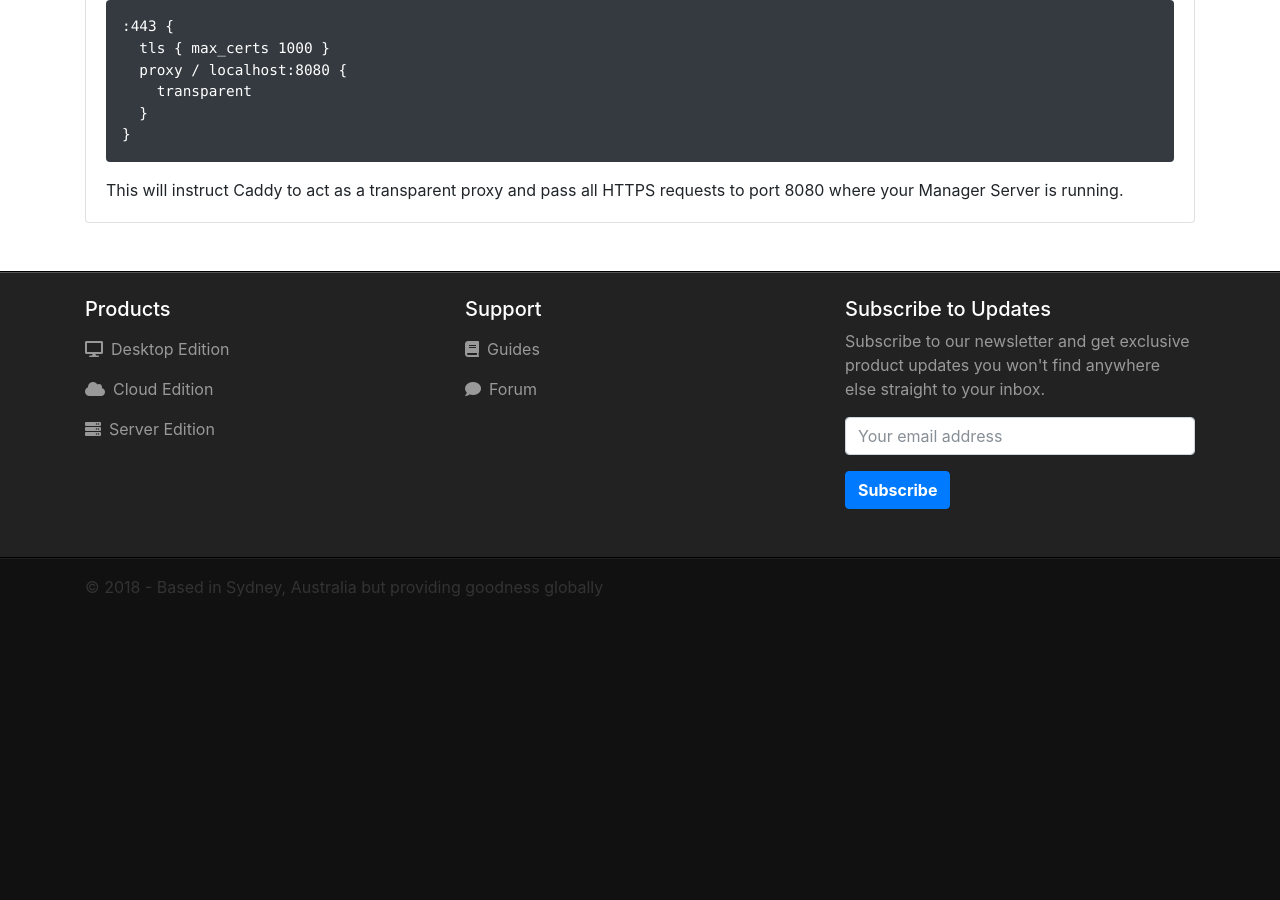
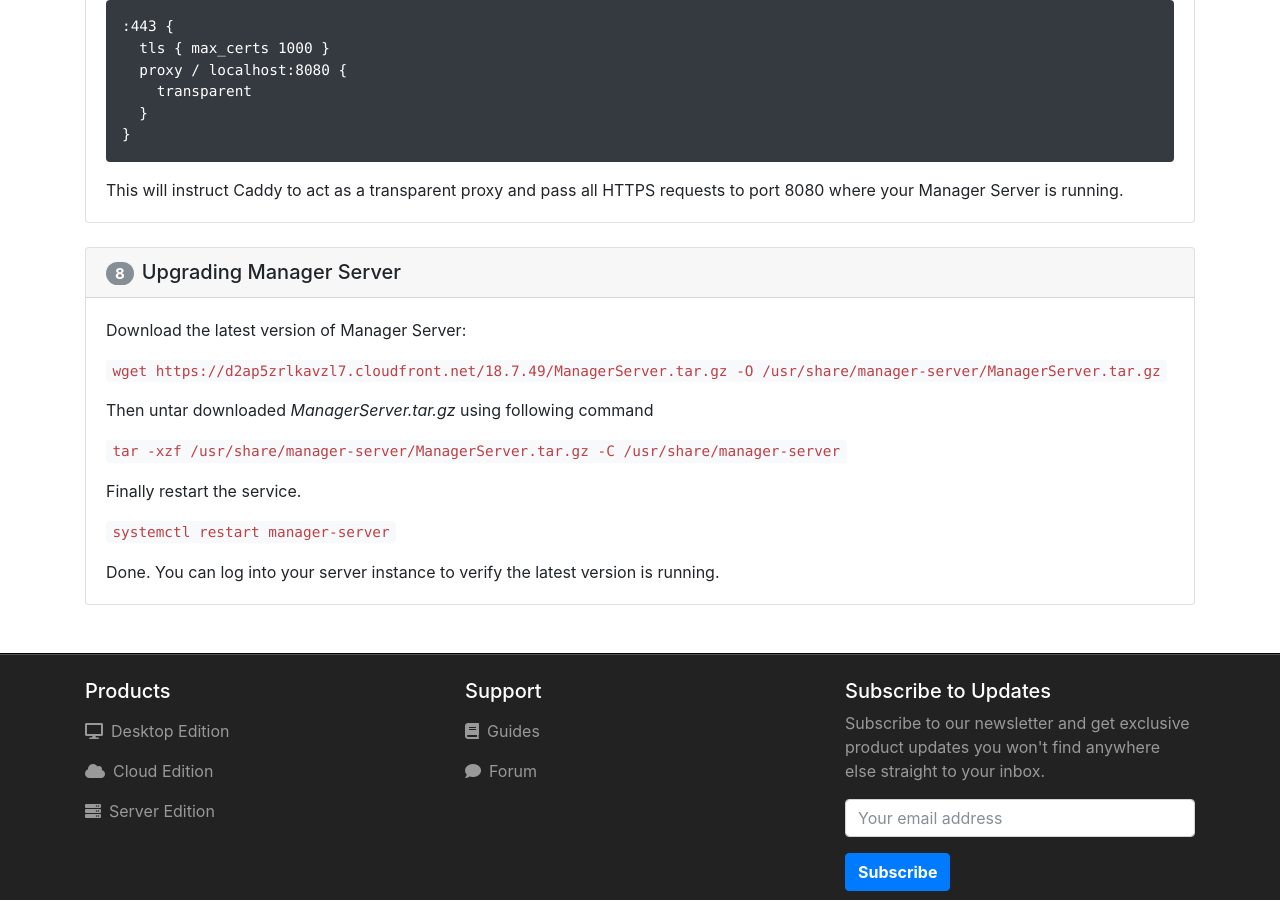
Before and after one commit to 3etechinns/www.manager.io, a Jekyll site: the page built from server/installation/ubuntu/index.html, in a window 1280 px wide and 900 px high, scrolled down 2793 px. Built offline with Jekyll 4.4.1, drawn with Linux system fonts in a browser that asks for light colours; nearby versions of some CDN libraries; comment, search, counter and statistics services are not loaded; before the commit the page ends 3408 px from its top, so only the background shows below that; some of the changed text lies outside the part shown.

Commit message:
no message

```diff
--- a/server/installation/ubuntu/index.html
+++ b/server/installation/ubuntu/index.html
@@ -25,7 +25,7 @@ title: Installation
 <p class="card-text">Create folder for Manager Server</p>
 <p class="card-text"><code>mkdir /usr/share/manager-server</code></p>
 <p class="card-text">Download the latest version of Manager Server.</p>
-<p class="card-text"><code>wget https://d2ap5zrlkavzl7.cloudfront.net/{{ release.version }}/ManagerServer.tar.gz -P /usr/share/manager-server</code></p>
+<p class="card-text"><code>wget https://d2ap5zrlkavzl7.cloudfront.net/{{ release.version }}/ManagerServer.tar.gz -O /usr/share/manager-server/ManagerServer.tar.gz</code></p>
 <p class="card-text">Then untar downloaded <i>ManagerServer.tar.gz</i> using following command</p>
 <p class="card-text"><code>tar -xzf /usr/share/manager-server/ManagerServer.tar.gz -C /usr/share/manager-server</code></p>
 </div></div>
@@ -68,3 +68,13 @@ title: Installation
 }</pre>
 <p class="card-text">This will instruct Caddy to act as a transparent proxy and pass all HTTPS requests to port 8080 where your Manager Server is running.</p>
 </div></div>
+
+<div class="card mb-4"><h5 class="card-header"><span class="badge badge-pill badge-secondary mr-2">8</span>Upgrading Manager Server</h5><div class="card-body">
+<p class="card-text">Download the latest version of Manager Server:</p>
+<p class="card-text"><code>wget https://d2ap5zrlkavzl7.cloudfront.net/{{ release.version }}/ManagerServer.tar.gz -O /usr/share/manager-server/ManagerServer.tar.gz</code></p>
+<p class="card-text">Then untar downloaded <i>ManagerServer.tar.gz</i> using following command</p>
+<p class="card-text"><code>tar -xzf /usr/share/manager-server/ManagerServer.tar.gz -C /usr/share/manager-server</code></p>
+<p class="card-text">Finally restart the service.</p>
+<p class="card-text"></p><p><code>systemctl restart manager-server</code></p>
+<p class="card-text">Done. You can log into your server instance to verify the latest version is running.</p>
+</div></div>
```
